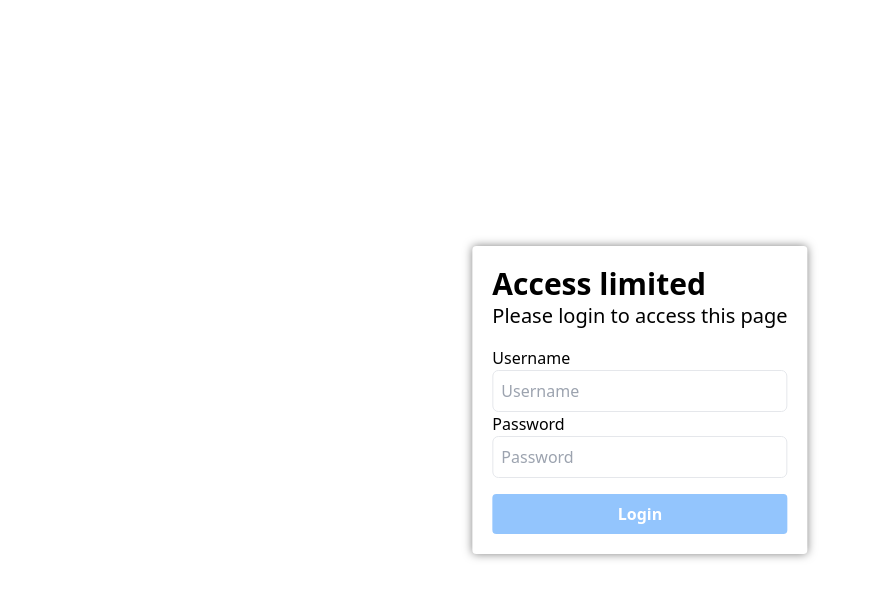
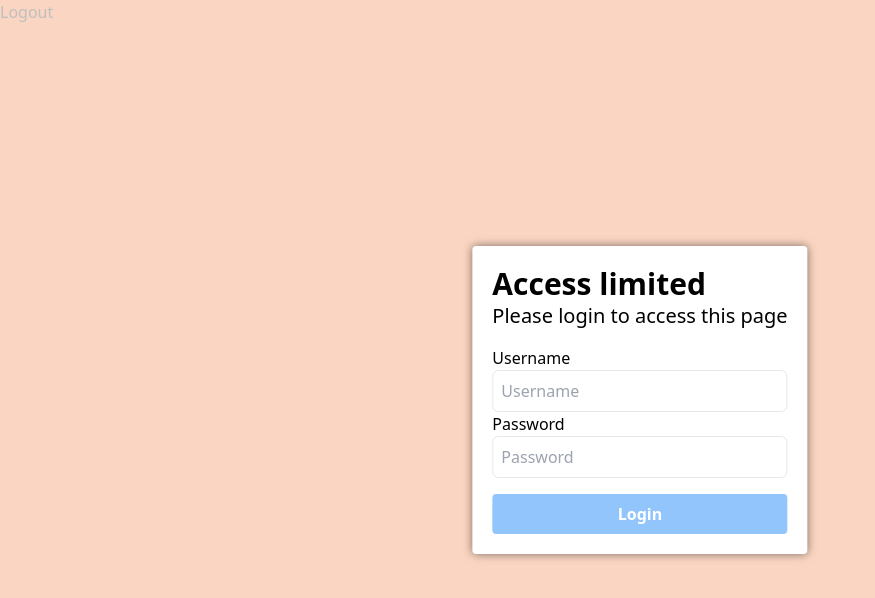
Before and after one commit to linusromlandArchives/romland.dev, a React (Vite) app in the folder frontend/: page /admin in a window 1280 px wide. Shown: the top 598 px of the page, without its empty margins (0-875 px from the left). Built offline with nearby package versions, Linux system fonts and the light colour scheme; no server answers.

Commit message:
Added logout button

```diff
--- a/frontend/src/views/Admin.jsx
+++ b/frontend/src/views/Admin.jsx
@@ -4,5 +4,10 @@
 import LoginModal from '../components/LoginModal';
 
 export default function () {
-    return <LoginModal />;
+    return (
+        <div className="bg-orange-600 h-screen w-screen">
+            <LoginModal />
+            <a href="/api/auth/logout">Logout</a>
+        </div>
+    );
 }
```
